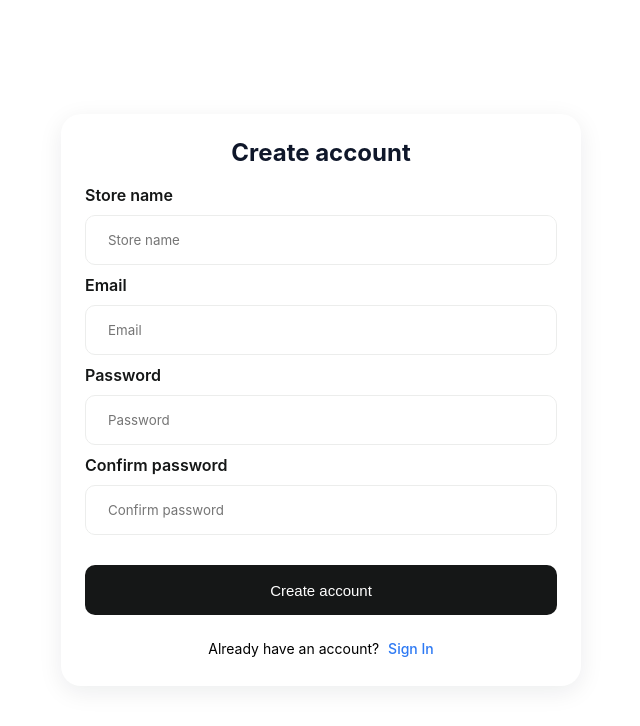
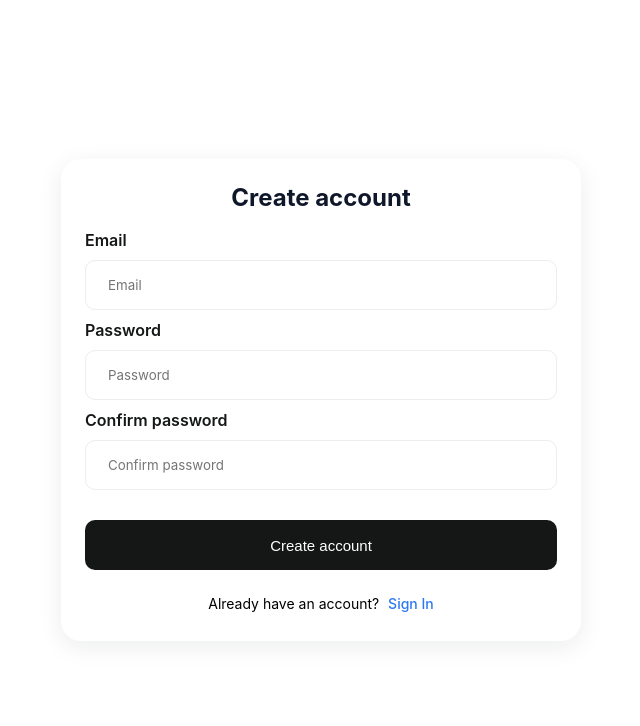
Before and after one commit to shreyanshjain1/pos-system, a Next.js app: page /signup in a window 1280 px wide. Shown: the top 726 px of the page, without its empty margins (319-959 px from the left). Built offline with nearby package versions, Linux system fonts and the light colour scheme; no server answers.

Commit message:
remove the storename in signup

```diff
--- a/app/(auth)/signup/page.tsx
+++ b/app/(auth)/signup/page.tsx
@@ -4,7 +4,6 @@ import { supabase } from '@/lib/supabase/client'
 import { useRouter } from 'next/navigation'
 
 export default function SignupPage() {
-	const [storeName, setStoreName] = useState('')
 	const [email, setEmail] = useState('')
 	const [password, setPassword] = useState('')
 	const [confirmPassword, setConfirmPassword] = useState('')
@@ -17,10 +16,7 @@ export default function SignupPage() {
 		e?.preventDefault()
 		setError(null)
 		setMessage(null)
-		if (!storeName || storeName.trim() === '') {
-			setError('Store name is required')
-			return
-		}
+		// no store name required; onboarding will create a default shop
 		if (password !== confirmPassword) {
 			setError('Passwords do not match')
 			return
@@ -54,7 +50,7 @@ export default function SignupPage() {
 					const resp = await fetch('/api/onboard', {
 						method: 'POST',
 						headers: { 'Content-Type': 'application/json', Authorization: `Bearer ${accessToken}` },
-						body: JSON.stringify({ user_id: userId, shop_name: storeName.trim() })
+						body: JSON.stringify({ user_id: userId })
 					})
 					const payload = await resp.json()
 					if (!resp.ok) throw new Error(payload?.error || 'Onboarding failed')
@@ -80,14 +76,6 @@ export default function SignupPage() {
 				<div style={{ textAlign: 'center', marginBottom: 8 }}>
 					<h2 style={{ margin: 0 }}>Create account</h2>
 				</div>
-
-				<div className="flex-column">
-					<label>Store name</label>
-				</div>
-				<div className="inputForm">
-					<input value={storeName} onChange={e => setStoreName(e.target.value)} placeholder="Store name" className="input" />
-				</div>
-
 				<div className="flex-column">
 					<label>Email</label>
 				</div>
```
